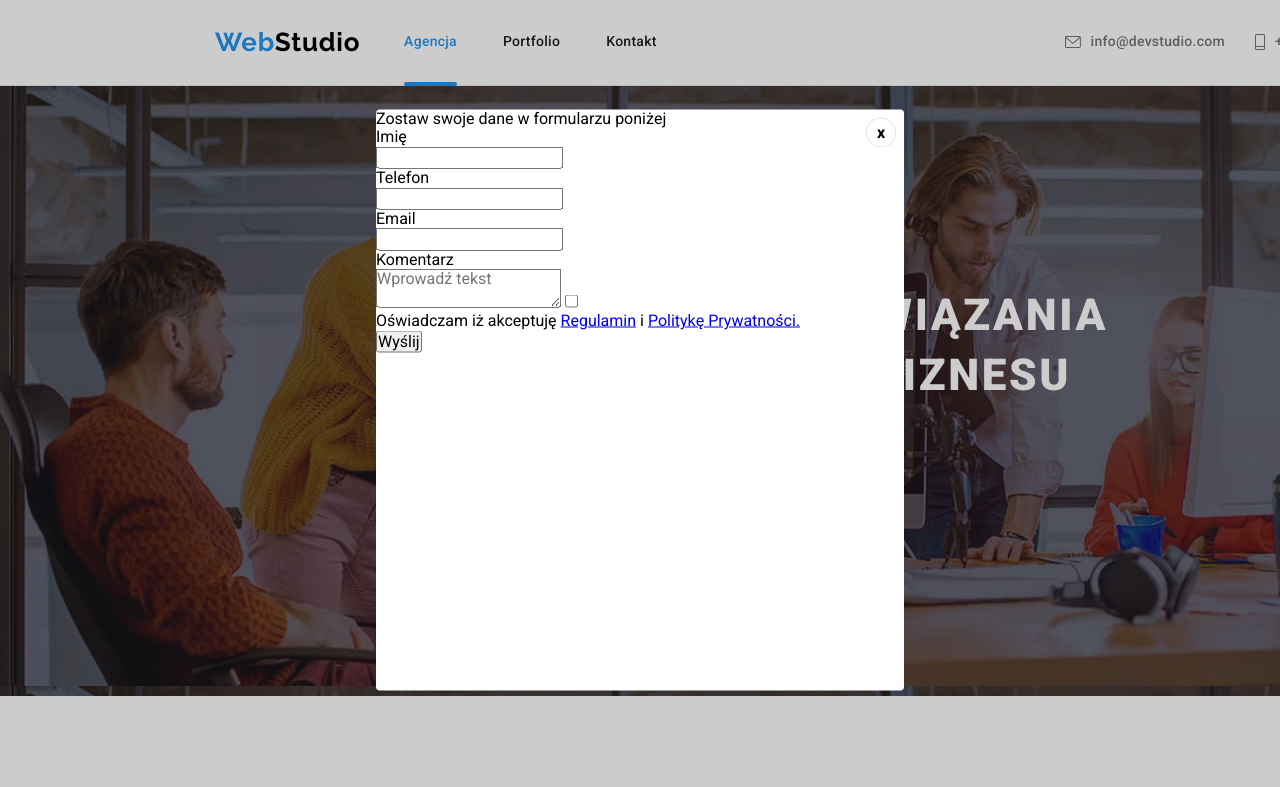
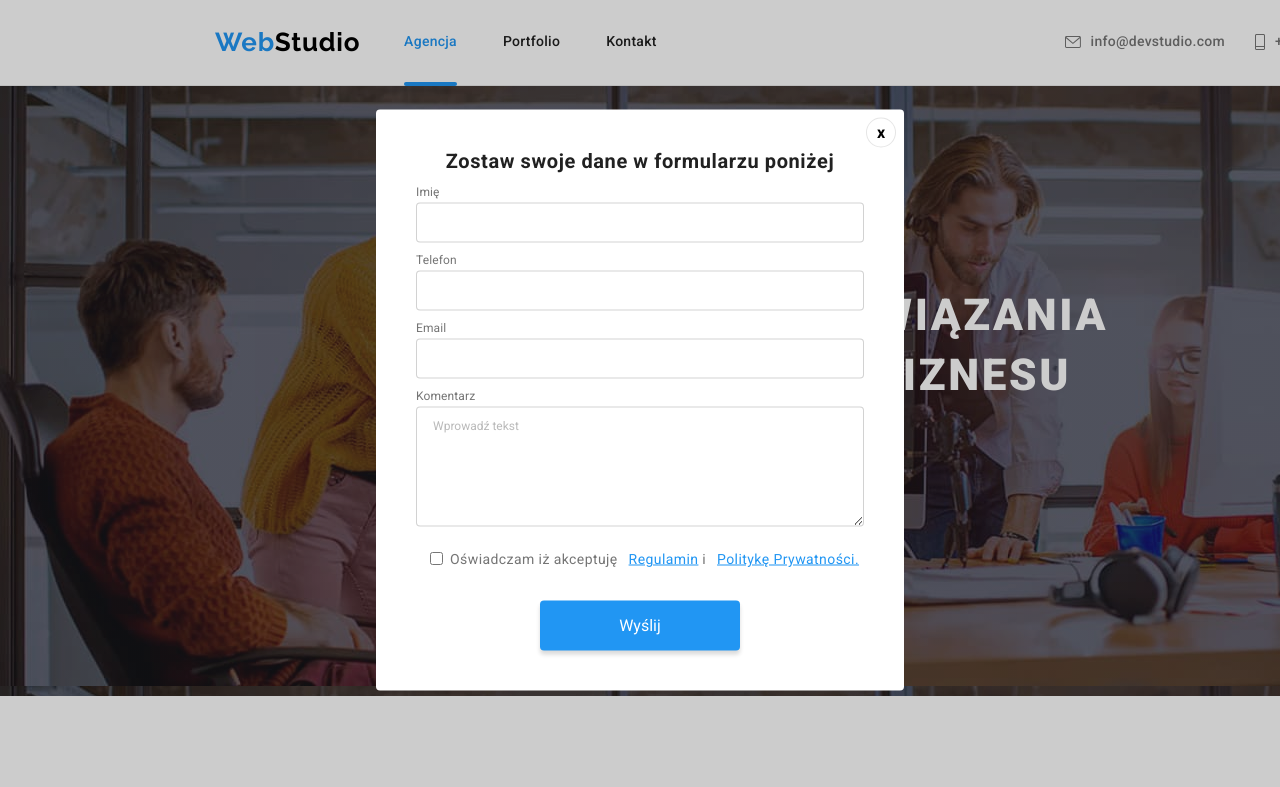
Before and after one commit to annamichalowska/goit-markup-hw-06, a plain HTML site: page index.html in a window 1280 px wide. Both pictures are taken after a click on the button "Zamów usługę". Shown: the top 787 px of the page. Drawn offline with Linux system fonts and the light colour scheme.

Commit message:
Update style.css

```diff
--- a/css/style.css
+++ b/css/style.css
@@ -19,6 +19,7 @@
   --footer-background-icon: rgba(255, 255, 255, 0.1);
   --profession-name-background: rgba(47, 48, 58, 0.8);
   --footer-form-border: rgba(255, 255, 255, 0.3);
+  --modal-input-color: rgba(33, 33, 33, 0.2);
 }
 * {
   margin: 0;
@@ -634,6 +635,87 @@ body {
   border-radius: 4px;
   transition: transform 250ms cubic-bezier(0.4, 0, 0.2, 1);
 }
+.modal-description {
+  font-family: "Roboto";
+  font-style: normal;
+  font-weight: 700;
+  font-size: 20px;
+  line-height: 23px;
+  text-align: center;
+  letter-spacing: 0.03em;
+  color: var(--strong-text-color);
+  padding-top: 40px;
+  padding-bottom: 12px;
+}
+.modal-form {
+  display: flex;
+  flex-direction: column;
+}
+.modal-form label {
+  display: flex;
+  flex-direction: column;
+  margin-left: 40px;
+  font-family: "Roboto";
+  font-style: normal;
+  font-weight: 400;
+  font-size: 12px;
+  line-height: 14px;
+  letter-spacing: 0.01em;
+  color: var(--mail-phone-color);
+  padding-bottom: 10px;
+}
+.modal-form label:nth-child(5) {
+  display: flex;
+  flex-direction: row;
+  margin-left: 54px;
+  padding-bottom: 30px;
+  padding-top: 20px;
+}
+.modal-form label:nth-child(4) {
+  padding-bottom: 0;
+}
+.modal-input-description {
+  padding-bottom: 4px;
+}
+.modal-input {
+  width: 448px;
+  height: 40px;
+  border: 1px solid var(--modal-input-color);
+  border-radius: 4px;
+  box-sizing: border-box;
+}
+.modal-input-feedback {
+  width: 448px;
+  height: 120px;
+  border: 1px solid var(--modal-input-color);
+  border-radius: 4px;
+  box-sizing: border-box;
+  padding-top: 12px;
+  padding-left: 16px;
+}
+.modal-input-feedback::placeholder {
+  color: rgba(117, 117, 117, 0.5);
+}
+.accept {
+  font-size: 14px;
+  line-height: 24px;
+  letter-spacing: 0.03em;
+  color: var(--mail-phone-color);
+  margin-left: 7px;
+}
+.accept a {
+  color: var(--blue-color);
+}
+.modal-form button {
+  width: 200px;
+  height: 50px;
+  background: var(--blue-color);
+  box-shadow: 0px 4px 4px rgba(0, 0, 0, 0.15);
+  border-radius: 4px;
+  border: none;
+  color: var(--white-color);
+  margin-left: 164px;
+}
 .close-btn {
   position: absolute;
   top: 8px;
```
